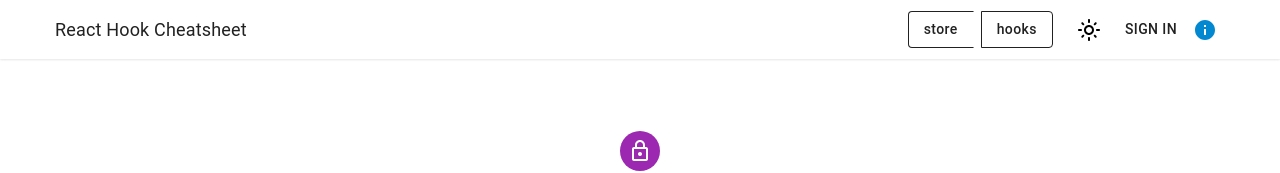
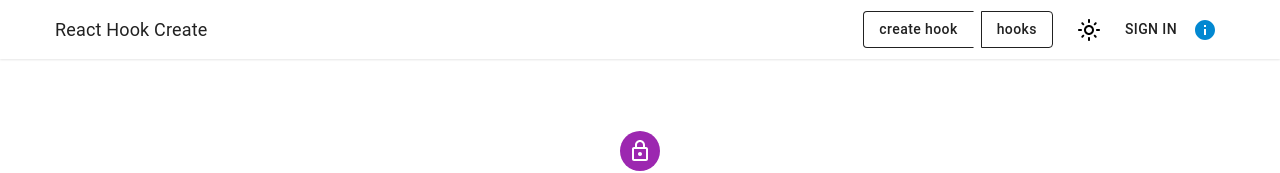
Before and after one commit to dr1verrr/react-hook-create, a React (Create React App) app: page /signin in a window 1280 px wide. Shown: the top 173 px of the page. Built offline with nearby package versions, Linux system fonts and the light colour scheme; no server answers.

Commit message:
style: change text content

```diff
--- a/public/index.html
+++ b/public/index.html
@@ -21,7 +21,7 @@
       work correctly both with client-side routing and a non-root public URL.
       Learn how to configure a non-root public URL by running `npm run build`.
     -->
-    <title>React Hook Cheatsheet</title>
+    <title>React Hook Create</title>
   </head>
   <body>
     <noscript>You need to enable JavaScript to run this app.</noscript>
--- a/src/components/home/Hero/Hero.tsx
+++ b/src/components/home/Hero/Hero.tsx
@@ -20,13 +20,13 @@ function Hero() {
     >
       <Container maxWidth='lg' sx={{ textAlign: 'center' }}>
         <Typography variant='h1' fontWeight='bold' fontSize='36px' mb={3}>
-          React Hook Cheatsheet
+          React Hook Create
         </Typography>
 
         <Typography fontSize='24px' mb={3}>
           A List with your Favorite Hooks.
         </Typography>
-        <Link to='/store'>
+        <Link to='/create-hook'>
           <Button
             variant='contained'
             sx={{
--- a/src/layouts/Layout/Layout.tsx
+++ b/src/layouts/Layout/Layout.tsx
@@ -63,19 +63,24 @@ function Layout({ children }: LayoutProps) {
     <ThemeProvider theme={theme}>
       <CssBaseline />
       <NavBar />
+
       <Suspense
         fallback={<CircularProgress sx={{ position: 'absolute', left: '50px', bottom: '50px' }} />}
       >
         <MediaQuery query='(max-width: 900px)'>
           <SideBar />
         </MediaQuery>
-        <ToastContainer
-          theme={theme.palette.mode === 'dark' ? 'light' : 'dark'}
-          position='bottom-right'
-        />
+      </Suspense>
+
+      <Suspense
+        fallback={<CircularProgress sx={{ position: 'absolute', left: '50px', bottom: '50px' }} />}
+      >
         {children}
       </Suspense>
-      <ToastContainer position='bottom-right' />
+      <ToastContainer
+        theme={theme.palette.mode === 'dark' ? 'light' : 'dark'}
+        position='bottom-right'
+      />
     </ThemeProvider>
   )
 }
--- a/src/layouts/NavBar/NavBar.tsx
+++ b/src/layouts/NavBar/NavBar.tsx
@@ -34,9 +34,9 @@ function NavBar() {
       id: 0,
       element: (
         <ButtonGroup sx={{ mr: 2, display: { xs: 'none', md: 'block' } }}>
-          <Box component={Link} to='/store' mr={1}>
+          <Box component={Link} to='/create-hook' mr={1}>
             <Button color='inherit' sx={{ textTransform: 'none' }}>
-              store
+              create hook
             </Button>
           </Box>
           <Box component={Link} to='/hooks'>
@@ -118,7 +118,7 @@ function NavBar() {
                   }
                 }}
               >
-                React Hook Cheatsheet
+                React Hook Create
               </Typography>
             </Box>
             <Stack direction='row' alignItems='center'>
--- a/src/layouts/SideBar/SideBar.tsx
+++ b/src/layouts/SideBar/SideBar.tsx
@@ -38,7 +38,7 @@ export default function SideBar() {
 
   const listItems: SideBarListItem[] = [
     { id: 0, icon: <InboxIcon />, text: 'explore hooks', link: '/explore' },
-    { id: 1, icon: <LibraryAddIcon />, text: 'store', link: '/store' }
+    { id: 1, icon: <LibraryAddIcon />, text: 'create hook', link: '/create-hook' }
   ]
 
   return (
@@ -69,7 +69,7 @@ export default function SideBar() {
                       }
                     }}
                   >
-                    React Cheatsheet
+                    React Hook Create
                   </Typography>
                 </ListItemText>
               </Container>
```
Also changed, not shown: public/manifest.json.
